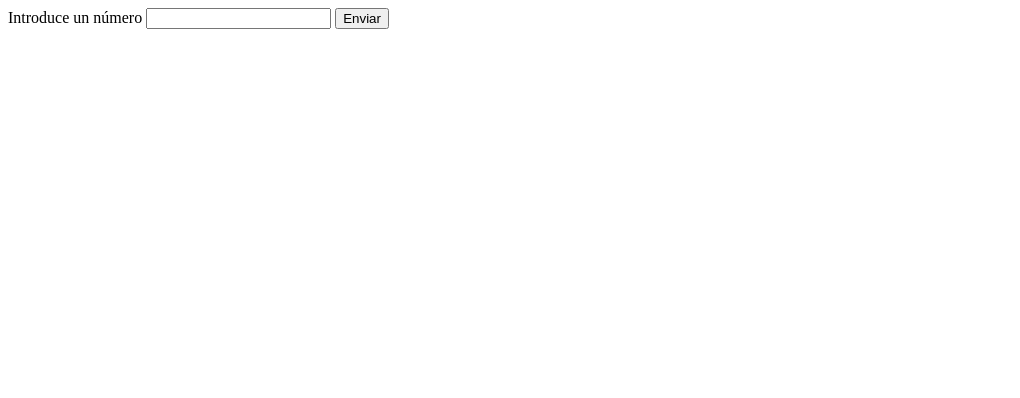
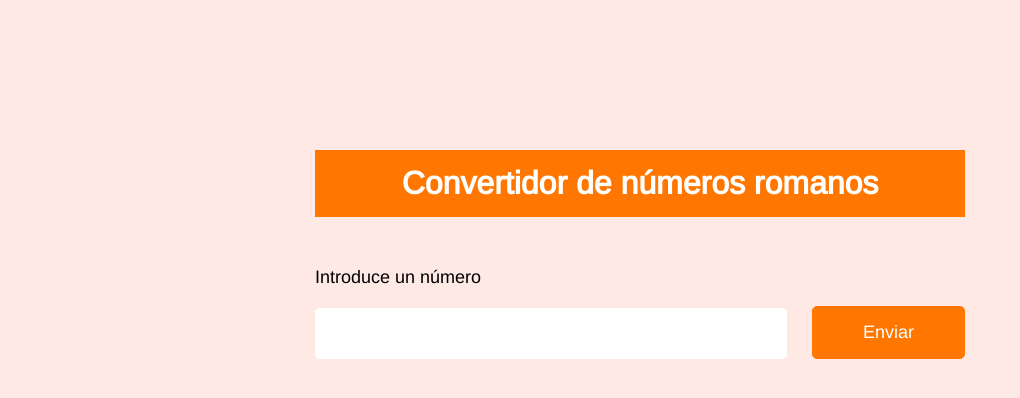
Before and after one commit to gloriafercu/kata-roman-numerals-jest, a website: page index.html in a window 1280 px wide. Shown: the whole page, without its empty margins (0-1020 px from the left). Drawn offline with nearby package versions, Linux system fonts and the light colour scheme.

Commit message:
add final styles

```diff
--- a/css/styles.css
+++ b/css/styles.css
@@ -0,0 +1,77 @@
+* {
+	padding: 0;
+	margin: 0;
+	box-sizing: border-box;
+	font-family: 'Arimo', sans-serif;
+}
+.title {
+	display: flex;
+	align-items: center;
+	justify-content: center;
+	color: #fff;
+	background-color: #FF7700;
+	padding: 15px 30px;
+	margin-bottom: 50px;
+	min-width: 650px;
+}
+.site {
+	display: flex;
+	flex-direction: column;
+	min-height: 100vh;
+	background-color: #FFE9E4;
+}
+.wrapper {
+	display: flex;
+	flex-direction: column;
+	align-items: center;
+	margin-top: 150px;
+	flex: 1;
+}
+.container {
+	min-width: 650px;
+}
+.form {
+	display: flex;
+	justify-content: space-between;
+}
+.input__container {
+	display: flex;
+	flex-direction: column;
+	width: 100%;
+}
+.number__label {
+	margin-bottom: 20px;
+	font-size: 18px;
+}
+.number__input {
+	padding: 15px;
+	border: 0;
+	border-radius: 5px;
+	font-size: 18px;
+	margin-right: 25px;
+}
+.button__submit {
+	display: flex;
+	align-self: flex-end;
+	font-size: 18px;
+	padding: 15px 50px;
+	background-color: #FF7700;
+	color: #fff;
+	border-radius: 5px;
+	border: 1px solid #FF7700;
+}
+.result__operation {
+	display: flex;
+	align-items: center;
+	justify-content: center;
+	box-sizing: border-box;
+	padding: 50px;
+	margin-top: 30px;
+	background-color: #366DFF;
+	font-size: 25px;
+	color: #fff;
+	width: 100%;
+}
+.result__operation.hidden {
+	display: none;
+}
--- a/index.html
+++ b/index.html
@@ -6,17 +6,25 @@
 	<meta name="viewport" content="width=device-width, initial-scale=1.0">
 	<meta http-equiv="X-UA-Compatible" content="ie=edge">
 	<link rel="stylesheet" href="css/styles.css">
+	<link href="https://fonts.googleapis.com/css?family=Arimo" rel="stylesheet">
 	<title>Roman Numerals</title>
 </head>
 
-<body>
+<body class="site">
 	<main class="wrapper">
-		<form class="form" id="js-form">
-			<label for="number" class="number__input">Introduce un número</label>
-			<input type="text" id="number" required>
-			<button class="button__submit">Enviar</button>
-		</form>
-		<div id="result__operation"></div>
+		<div class="title">
+			<h1>Convertidor de números romanos</h1>
+		</div>
+		<div class="container">
+			<form class="form" id="js-form">
+				<div class="input__container">
+					<label for="number" class="number__label">Introduce un número</label>
+					<input type="text" class="number__input" id="number" required>
+				</div>
+				<button class="button__submit">Enviar</button>
+			</form>
+			<div class="result__operation hidden" id="result__operation"></div>
+		</div>
 	</main>
 	<script src="js/index.js" charset="utf-8"></script>
 	<script>application().start();</script>
--- a/js/index.js
+++ b/js/index.js
@@ -1,4 +1,6 @@
 function application() {
+
+var result;
 
 	function romanizerNumerals(number) {
 		var numerals = [
@@ -37,8 +39,9 @@ function application() {
 
 	function getRomanNumeral(event) {
 		event.preventDefault();
-		var result = document.querySelector('#result__operation');
+		result = document.querySelector('#result__operation');
 		var romanNum = romanizerNumerals(event.target[0].value);
+		result.classList.toggle('hidden');
 		result.innerHTML = romanNum;
 	}
 
```
